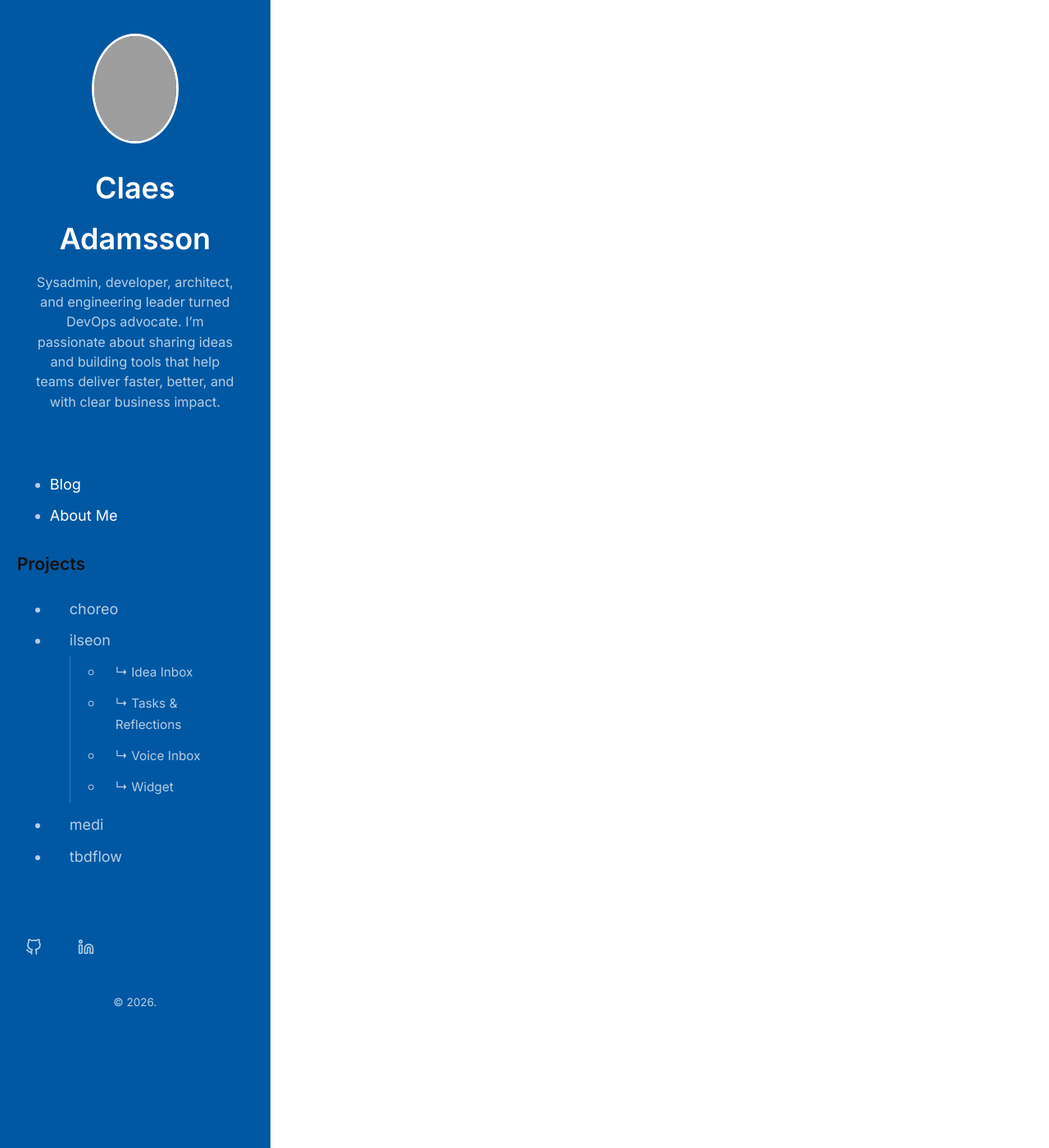
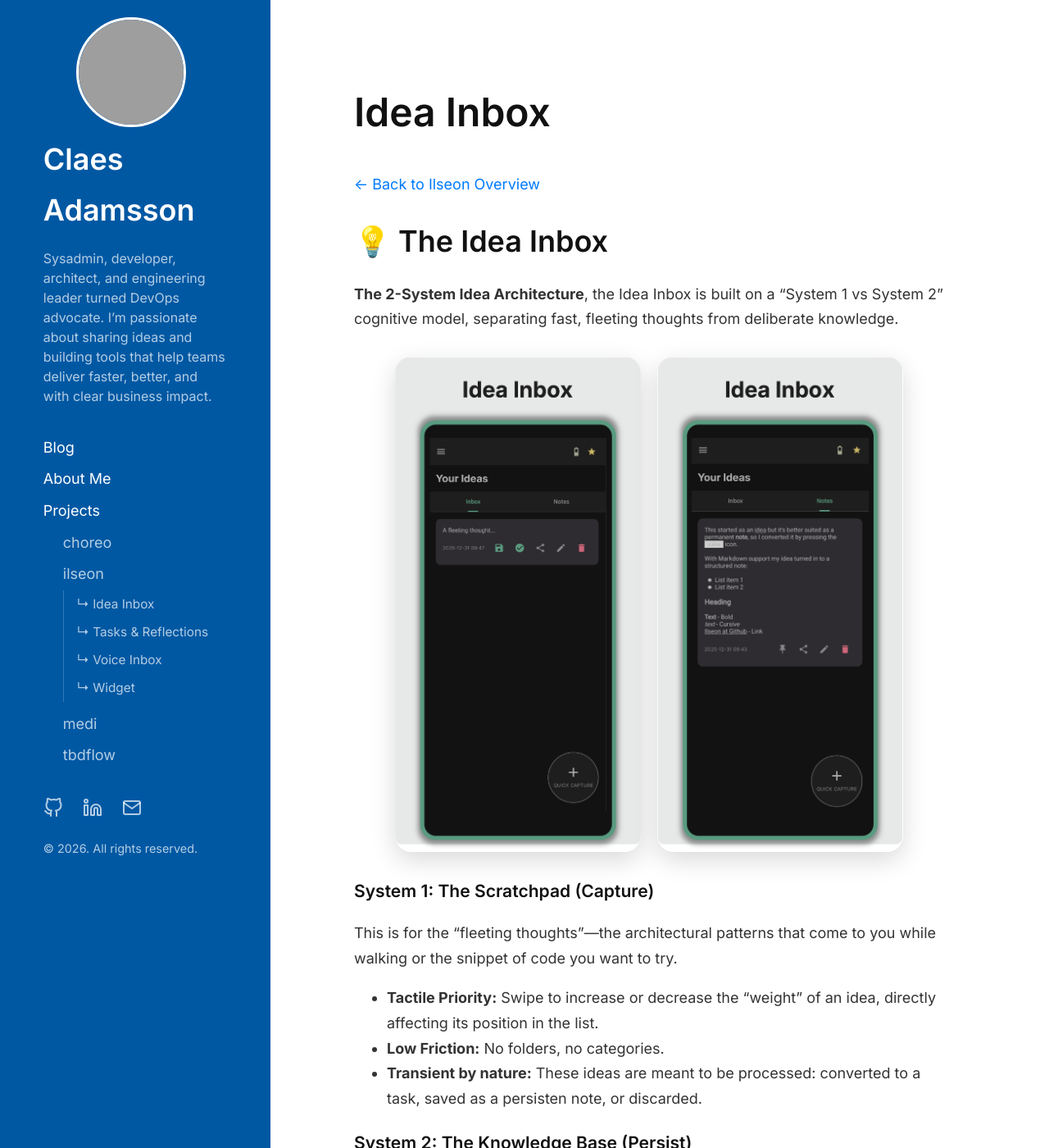
Before and after one commit to cladam/cladam.github.io, a Jekyll site: the page built from _projects/ilseon/ideas.md, in a window 1280 px wide and 1400 px high. Shown: the whole window at 82% size. Built offline with Jekyll 4.4.1, drawn with Linux system fonts in a browser that asks for light colours; grey boxes are pictures that could not be loaded.

Commit message:
Revert "fix: update with hamburger menu for mobile"
This reverts commit 2a96a9a93f848ad2da9cbcfedc7b441d95efe13c.

```diff
--- a/Gemfile
+++ /dev/null
@@ -1,6 +0,0 @@
-source "https://rubygems.org"
-
-gem "csv"
-gem "bigdecimal"
-
-gem "github-pages", group: :jekyll_plugins
--- a/_includes/sidebar.html
+++ b/_includes/sidebar.html
@@ -1,77 +1,67 @@
-<aside class="sidebar" id="sidebar">
-  <div class="sidebar-about" style="text-align: center; padding: 20px;">
-    <img src="{{ site.author.avatar }}" alt="Profile picture" class="sidebar-avatar" style="border-radius: 50%; width: 100px; margin-bottom: 15px;">
+<div class="sidebar">
+    <div class="container sidebar-sticky">
+        <div class="sidebar-about">
+            <!-- Profile Picture -->
+            <img src="{{ site.author.avatar }}" alt="Profile picture" class="sidebar-avatar">
 
             <h1>
-      <a href="{{ '/' | relative_url }}" style="text-decoration: none; color: var(--primary-text);">
+                <a href="{{ '/' | relative_url }}">
                     {{ site.author.name }}
                 </a>
             </h1>
-    <p class="lead" style="font-size: 0.9em; color: var(--secondary-text); margin-top: 10px;">{{ site.author.bio }}</p>
+            <p class="lead">{{ site.author.bio }}</p>
         </div>
 
         <nav class="sidebar-nav">
-    <div class="nav-category">
-      <ul>
-        <li>
-          <a href="{{ '/' | relative_url }}" class="sidebar-nav-item {% if page.url == '/' %}active{% endif %}">Blog</a>
-        </li>
+            <a class="sidebar-nav-item" href="{{ '/' | relative_url }}">Blog</a>
             {% assign pages_list = site.pages | sort:"title" %}
             {% for node in pages_list %}
                 {% if node.title != null %}
                     {% if node.url != "/" and node.title != "Home" and node.nav_exclude != true %}
-              <li>
-                <a class="sidebar-nav-item {% if page.url == node.url %}active{% endif %}" href="{{ node.url | relative_url }}">{{ node.title }}</a>
-              </li>
+                        <a class="sidebar-nav-item" href="{{ node.url | relative_url }}">{{ node.title }}</a>
                     {% endif %}
                 {% endif %}
             {% endfor %}
-      </ul>
-    </div>
 
-    <div class="nav-category">
-      <h3 class="nav-category-title">Projects</h3>
-      <ul>
+            <span class="sidebar-nav-item">Projects</span>
+
             {% assign top_level = site.projects | where_exp: "item", "item.parent == nil" | sort: "title" %}
+
             {% for project in top_level %}
-          <li>
-            {% comment %} Ensure the link is clean (no /index/) {% endcomment %}
+              {% comment %} Strip /index/ from the URL for display if it exists {% endcomment %}
               {% assign project_url = project.url | replace: '/index/', '/' %}
 
-            <a class="sidebar-nav-item project-nav-item {% if page.url contains project_url %}active{% endif %}"
+              <a class="sidebar-nav-item project-nav-item {% if page.url == project.url or page.url == project_url %}active{% endif %}"
                  href="{{ project_url | relative_url }}">
                 {{ project.title }}
               </a>
 
-            {% comment %} Nest sub-pages for active project branches {% endcomment %}
               {% if page.url contains project_url and project.project_id %}
                 {% assign children = site.projects | where: "parent", project.project_id %}
                 {% if children.size > 0 %}
-                <ul class="sidebar-sub-nav">
+                  <div class="sidebar-sub-nav">
                     {% for child in children %}
-                    <li>
                       <a class="sidebar-nav-item" href="{{ child.url | relative_url }}">
                         ↳ {{ child.title }}
                       </a>
-                    </li>
                     {% endfor %}
-                </ul>
+                  </div>
                 {% endif %}
               {% endif %}
-          </li>
             {% endfor %}
-      </ul>
-    </div>
         </nav>
-
-  <div class="sidebar-social" style="text-align: center; margin-top: 30px;">
-    <a href="https://github.com/{{ site.github_username }}" title="GitHub" style="margin: 0 10px;">
-      <svg xmlns="http://www.w3.org/2000/svg" width="20" height="20" viewBox="0 0 24 24" fill="none" stroke="currentColor" stroke-width="2" stroke-linecap="round" stroke-linejoin="round"><path d="M9 19c-5 1.5-5-2.5-7-3m14 6v-3.87a3.37 3.37 0 0 0-.94-2.61c3.14-.35 6.44-1.54 6.44-7A5.44 5.44 0 0 0 20 4.77 5.07 5.07 0 0 0 19.91 1S18.73.65 16 2.48a13.38 13.38 0 0 0-7 0C6.27.65 5.09 1 5.09 1A5.07 5.07 0 0 0 5 4.77a5.44 5.44 0 0 0-1.5 3.78c0 5.42 3.3 6.61 6.44 7A3.37 3.37 0 0 0 9 18.13V22"></path></svg>
+        <div class="sidebar-social">
+            <a href="https://github.com/{{ site.github_username }}" title="GitHub">
+                <svg xmlns="[http://www.w3.org/2000/svg](http://www.w3.org/2000/svg)" width="24" height="24" viewBox="0 0 24 24" fill="none" stroke="currentColor" stroke-width="2" stroke-linecap="round" stroke-linejoin="round"><path d="M9 19c-5 1.5-5-2.5-7-3m14 6v-3.87a3.37 3.37 0 0 0-.94-2.61c3.14-.35 6.44-1.54 6.44-7A5.44 5.44 0 0 0 20 4.77 5.07 5.07 0 0 0 19.91 1S18.73.65 16 2.48a13.38 13.38 0 0 0-7 0C6.27.65 5.09 1 5.09 1A5.07 5.07 0 0 0 5 4.77a5.44 5.44 0 0 0-1.5 3.78c0 5.42 3.3 6.61 6.44 7A3.37 3.37 0 0 0 9 18.13V22"></path></svg>
             </a>
-    <a href="https://linkedin.com/in/{{ site.author.linkedin_username }}" title="LinkedIn" style="margin: 0 10px;">
-      <svg xmlns="http://www.w3.org/2000/svg" width="20" height="20" viewBox="0 0 24 24" fill="none" stroke="currentColor" stroke-width="2" stroke-linecap="round" stroke-linejoin="round"><path d="M16 8a6 6 0 0 1 6 6v7h-4v-7a2 2 0 0 0-2-2 2 2 0 0 0-2 2v7h-4v-7a6 6 0 0 1 6-6z"></path><rect x="2" y="9" width="4" height="12"></rect><circle cx="4" cy="4" r="2"></circle></svg>
+            <a href="https://linkedin.com/in/{{ site.author.linkedin_username }}" title="LinkedIn">
+                <svg xmlns="[http://www.w3.org/2000/svg](http://www.w3.org/2000/svg)" width="24" height="24" viewBox="0 0 24 24" fill="none" stroke="currentColor" stroke-width="2" stroke-linecap="round" stroke-linejoin="round"><path d="M16 8a6 6 0 0 1 6 6v7h-4v-7a2 2 0 0 0-2-2 2 2 0 0 0-2 2v7h-4v-7a6 6 0 0 1 6-6z"></path><rect x="2" y="9" width="4" height="12"></rect><circle cx="4" cy="4" r="2"></circle></svg>
+            </a>
+            <a href="mailto:{{ site.author.email }}" title="Email">
+                <svg xmlns="[http://www.w3.org/2000/svg](http://www.w3.org/2000/svg)" width="24" height="24" viewBox="0 0 24 24" fill="none" stroke="currentColor" stroke-width="2" stroke-linecap="round" stroke-linejoin="round"><path d="M4 4h16c1.1 0 2 .9 2 2v12c0 1.1-.9 2-2 2H4c-1.1 0-2-.9-2-2V6c0-1.1.9-2 2-2z"></path><polyline points="22,6 12,13 2,6"></polyline></svg>
             </a>
         </div>
 
-  <p class="sidebar-footer" style="text-align: center; font-size: 0.75em; margin-top: 20px;">&copy; {{ 'now' | date: "%Y" }}.</p>
-</aside>
+        <p class="sidebar-footer">&copy; {{ 'now' | date: "%Y" }}. All rights reserved.</p>
+    </div>
+</div>
--- a/_layouts/default.html
+++ b/_layouts/default.html
@@ -38,20 +38,10 @@
     <link rel="stylesheet" href="{{ '/assets/css/syntax.css' | relative_url }}">
 </head>
 <body>
-    <div class="hamburger" id="hamburger">
-        <span class="bar"></span>
-        <span class="bar"></span>
-        <span class="bar"></span>
+    {% include sidebar.html %}
+
+    <div class="content container">
+        {{ content }}
     </div>
-    <main class="main-container">
-        {% include sidebar.html %}
-        <div class="main-content" id="main-content">
-            {% unless page.project_id %}
-              <h1 class="page-title">{{ page.title }}</h1>
-            {% endunless %}
-            {{ content }}
-        </div>
-    </main>
-    {% include scripts.html %}
 </body>
 </html>
--- a/_plugins/ruby_patch.rb
+++ /dev/null
@@ -1,8 +0,0 @@
-# _plugins/ruby_patch.rb
-if RUBY_VERSION >= '3.2'
-  class Object
-    def tainted?
-      false
-    end
-  end
-end
--- a/assets/css/style.css
+++ b/assets/css/style.css
@@ -9,14 +9,11 @@
     --link-color: #007bff;
     --link-hover-color: #0056b3;
     --border-color: #eee;
-    --nav-width: 280px;
     --inline-code-bg: #eef2f5; /* Light blue-grey for code background */
     --inline-code-text: #3d5a80; /* Darker blue for code text */
 }
 
 /* Basic styles */
-
-/*
 body {
     font-family: 'Inter', -apple-system, BlinkMacSystemFont, "Segoe UI", Roboto, "Helvetica Neue", Arial, sans-serif;
     line-height: 1.7;
@@ -25,21 +22,6 @@
     margin: 0;
     padding: 0;
     font-size: 18px;
-}
-*/
-body {
-    display: grid;
-    grid-template-rows: 1fr auto;
-    grid-template-columns: var(--nav-width) 1fr;
-    grid-template-areas:
-        "sidebar main";
-    margin: 0;
-    min-height: 100vh;
-    font-family: 'Inter', -apple-system, BlinkMacSystemFont, "Segoe UI", Roboto, "Helvetica Neue", Arial, sans-serif;
-    font-size: 18px;
-    line-height: 1.7;
-    color: var(--text-color);
-    background-color: var(--content-bg-color);
 }
 
 .container {
@@ -151,7 +133,7 @@
 
 .sidebar-sub-nav .sidebar-nav-item {
   font-size: 0.85em;
-  padding: 6px 15px !important;
+  padding-left: 1rem;
   font-weight: normal;
   color: var(--sidebar-text-color);
 }
@@ -196,14 +178,6 @@
     padding-top: 4rem;
     padding-bottom: 4rem;
     margin-left: 25rem; /* Increased margin to match new sidebar padding */
-}
-
-.main-content {
-    grid-area: main; /* Matches the grid definition in body */
-    padding: 4rem 40px; /* Top/Bottom matches your old 4rem, sides are 40px */
-    max-width: 1024px; /* Improves readability on wide screens */
-    box-sizing: border-box; /* Ensures padding doesn't break layout */
-    flex-grow: 1;
 }
 
 /* CTA button */
@@ -297,79 +271,26 @@
     cursor: not-allowed;
 }
 
-/* Hamburgesa */
-
-.hamburger {
-    display: none;
-    cursor: pointer;
-    padding: 10px;
-    position: fixed;
-    top: 15px;
-    left: 15px;
-    z-index: 1003;
-    background: white;
-    border: 1px solid var(--border-color);
-    border-radius: 4px;
-}
-
-.hamburger .bar {
-    display: block;
-    width: 22px;
-    height: 2px;
-    margin: 4px auto;
-    background-color: var(--primary-text); /* Neutral dark gray/blue */
-    transition: 0.3s ease;
-}
-
-.hamburger.active .bar:nth-child(1) { transform: translateY(6px) rotate(45deg); }
-.hamburger.active .bar:nth-child(2) { opacity: 0; }
-.hamburger.active .bar:nth-child(3) { transform: translateY(-6px) rotate(-45deg); }
-
-
 /* Responsive styles */
-@media (max-width: 768px) {
-    body {
-        grid-template-columns: 1fr;
-        grid-template-areas: "main" "footer";
-    }
-
-    .hamburger { display: block; }
-
-    .sidebar {
-        position: fixed;
-        left: 0;
-        top: 0;
-        bottom: 0;
-        width: var(--nav-width);
-        transform: translateX(-100%);
-        z-index: 1002;
-        background-color: var(--content-bg-color);
-        box-shadow: none;
-    }
-
-    .sidebar.active {
-        transform: translateX(0);
-        box-shadow: 2px 0 10px rgba(0,0,0,0.05);
-    }
-
-    .main-content {
-        padding: 70px 20px 20px 20px !important;
-    }
-
-    .main-content {
-        padding: 70px 20px 20px 20px !important; /* Extra top padding for the mobile hamburger */
-        width: 100%;
-    }
-}
-
-
 @media (max-width: 992px) {
     .sidebar {
         width: 16rem;
         padding: 2rem;
     }
-
-    .main-content {
+    .content {
         margin-left: 20rem;
     }
 }
+
+@media (max-width: 768px) {
+    .sidebar {
+        position: static;
+        width: auto;
+        text-align: center;
+    }
+    .content {
+        margin-left: 2rem;
+        margin-right: 2rem;
+        padding-top: 2rem;
+    }
+}
```
Also changed, not shown: _posts/2025-08-03-welcome-to-my-blog.md (+0 -1 lines), debug.rb (deleted, +0 -7 lines), Gemfile.lock (deleted), 1 other file. Lines whose indentation alone changed are shown as unchanged.
